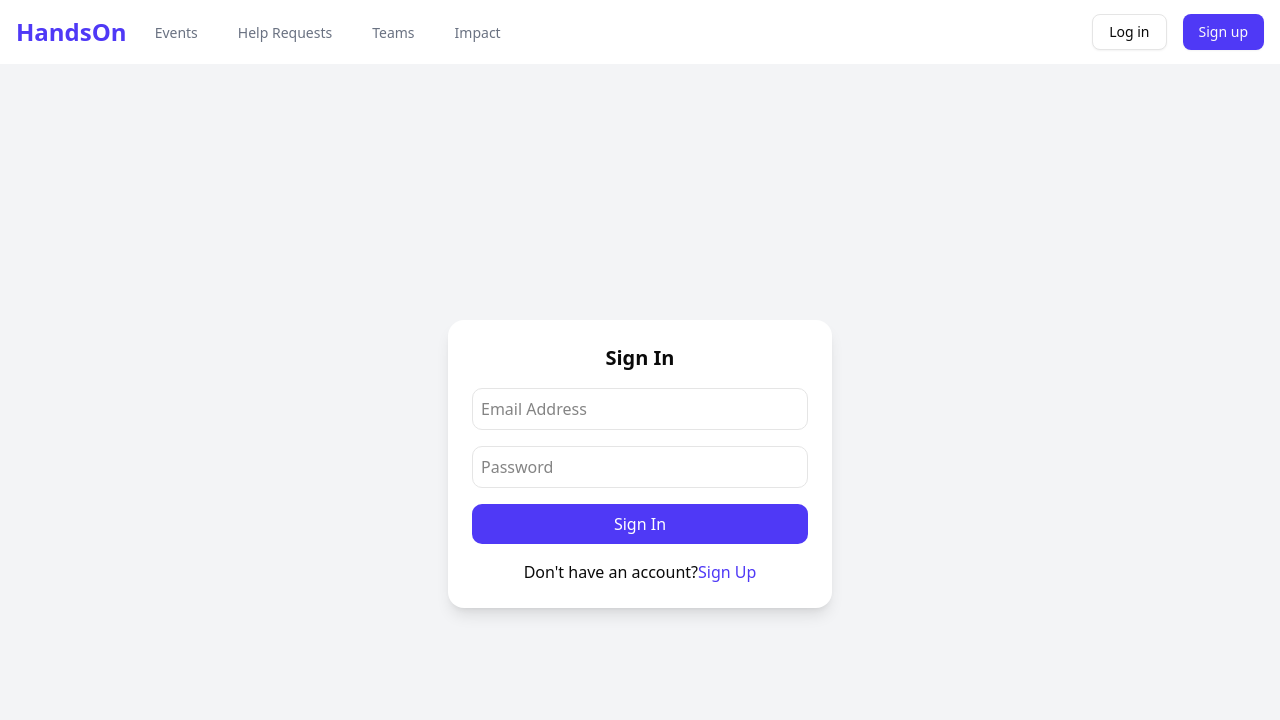
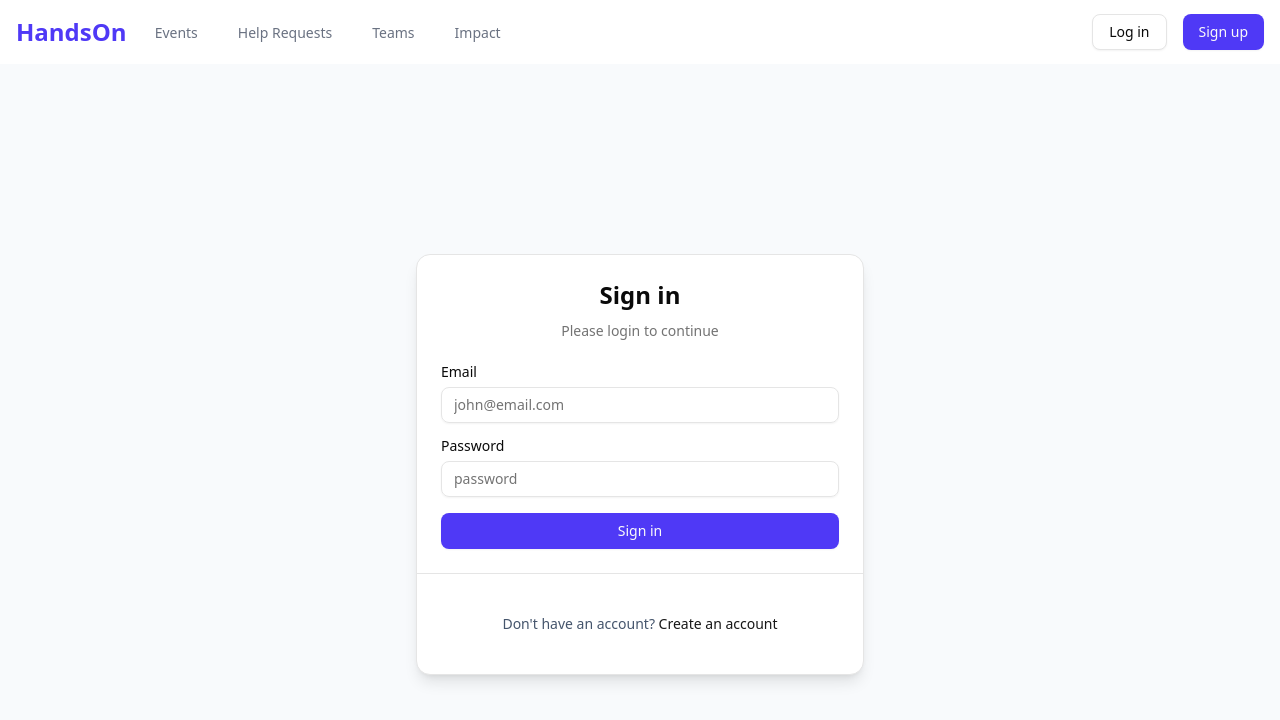
Before and after one commit to Fahim047/hands-on-volunteering-platform, a React (Vite) app in the folder frontend/: page /sign-in in a window 1280 px wide. Shown: the top 720 px of the page. Built offline with nearby package versions, Linux system fonts and the light colour scheme.

Commit message:
✨ feat: add sign in form functionality

```diff
--- a/frontend/src/components/auth/SignIn.jsx
+++ b/frontend/src/components/auth/SignIn.jsx
@@ -1,59 +1,144 @@
+import { Button } from '@/components/ui/button';
+import {
+	Card,
+	CardContent,
+	CardDescription,
+	CardFooter,
+	CardHeader,
+	CardTitle,
+} from '@/components/ui/card';
+import {
+	Form,
+	FormControl,
+	FormField,
+	FormItem,
+	FormLabel,
+	FormMessage,
+} from '@/components/ui/form';
+import { Input } from '@/components/ui/input';
+import { Separator } from '@/components/ui/separator';
+import axios from 'axios';
 import { useState } from 'react';
+import { useForm } from 'react-hook-form';
 import { useNavigate } from 'react-router';
+import { toast } from 'sonner';
 
 const SignIn = () => {
 	const navigate = useNavigate();
-	const [formData, setFormData] = useState({ email: '', password: '' });
+	const [loading, setLoading] = useState(false);
 
-	const handleChange = (e) => {
-		setFormData({ ...formData, [e.target.name]: e.target.value });
-	};
+	const form = useForm({
+		defaultValues: {
+			email: '',
+			password: '',
+		},
+		mode: 'onSubmit', // validate on submit
+	});
 
-	const handleSubmit = (e) => {
-		e.preventDefault();
-		console.log('Signing In...', formData);
+	const onSubmit = async (data) => {
+		setLoading(true);
+
+		try {
+			const response = await axios.post(
+				`${import.meta.env.VITE_API_BASE_URL}/auth/sign-in`,
+				data
+			);
+
+			toast.success(response.data?.message || 'Sign in successful!');
+			navigate('/');
+		} catch (error) {
+			console.error('Sign in error:', error.response?.data || error.message);
+			toast.error(error.response?.data?.message || 'Something went wrong!');
+		} finally {
+			setLoading(false);
+		}
 	};
 
 	return (
-		<div className="flex items-center justify-center min-h-screen bg-gray-100">
-			<div className="bg-white p-6 rounded-2xl shadow-lg w-96">
-				<h2 className="text-xl font-semibold mb-4 text-center">Sign In</h2>
-				<form onSubmit={handleSubmit} className="space-y-4">
-					<input
+		<div className="p-12 flex items-center justify-center min-h-screen bg-slate-50">
+			<Card className="w-full max-w-md shadow-lg">
+				<CardHeader className="space-y-1">
+					<CardTitle className="text-2xl font-bold text-center">
+						Sign in
+					</CardTitle>
+					<CardDescription className="text-center">
+						Please login to continue
+					</CardDescription>
+				</CardHeader>
+				<CardContent>
+					<Form {...form}>
+						<form onSubmit={form.handleSubmit(onSubmit)} className="space-y-4">
+							<FormField
+								control={form.control}
+								name="email"
+								rules={{
+									required: 'Email is required',
+									pattern: {
+										value: /\S+@\S+\.\S+/,
+										message: 'Enter a valid email',
+									},
+								}}
+								render={({ field }) => (
+									<FormItem>
+										<FormLabel>Email</FormLabel>
+										<FormControl>
+											<Input
 												type="email"
-						name="email"
-						placeholder="Email Address"
-						className="w-full p-2 border rounded-lg"
-						value={formData.email}
-						onChange={handleChange}
-						required
+												placeholder="john@email.com"
+												{...field}
 											/>
-					<input
+										</FormControl>
+										<FormMessage />
+									</FormItem>
+								)}
+							/>
+
+							<FormField
+								control={form.control}
+								name="password"
+								rules={{
+									required: 'Password is required',
+									minLength: { value: 8, message: 'Minimum 8 characters' },
+								}}
+								render={({ field }) => (
+									<FormItem>
+										<FormLabel>Password</FormLabel>
+										<FormControl>
+											<Input
 												type="password"
-						name="password"
-						placeholder="Password"
-						className="w-full p-2 border rounded-lg"
-						value={formData.password}
-						onChange={handleChange}
-						required
+												placeholder="password"
+												{...field}
 											/>
-					<button
+										</FormControl>
+										<FormMessage />
+									</FormItem>
+								)}
+							/>
+
+							<Button
 								type="submit"
-						className="w-full bg-indigo-600 text-white p-2 rounded-lg hover:bg-indigo-700"
+								className="w-full bg-indigo-600 hover:bg-indigo-700"
+								disabled={loading}
 							>
-						Sign In
-					</button>
+								{loading ? 'Signing in...' : 'Sign in'}
+							</Button>
 						</form>
-				<p className="text-center mt-4">
-					Don't have an account?
-					<span
-						className="text-indigo-600 cursor-pointer"
+					</Form>
+				</CardContent>
+				<Separator />
+				<CardFooter className="flex justify-center p-4">
+					<div className="text-sm text-slate-600">
+						Don&apos;t have an account?{' '}
+						<Button
+							variant="link"
+							className="p-0 h-auto font-medium cursor-pointer"
 							onClick={() => navigate('/sign-up')}
 						>
-						Sign Up
-					</span>
-				</p>
+							Create an account
+						</Button>
 					</div>
+				</CardFooter>
+			</Card>
 		</div>
 	);
 };
```
Lines whose indentation alone changed are shown as unchanged.
